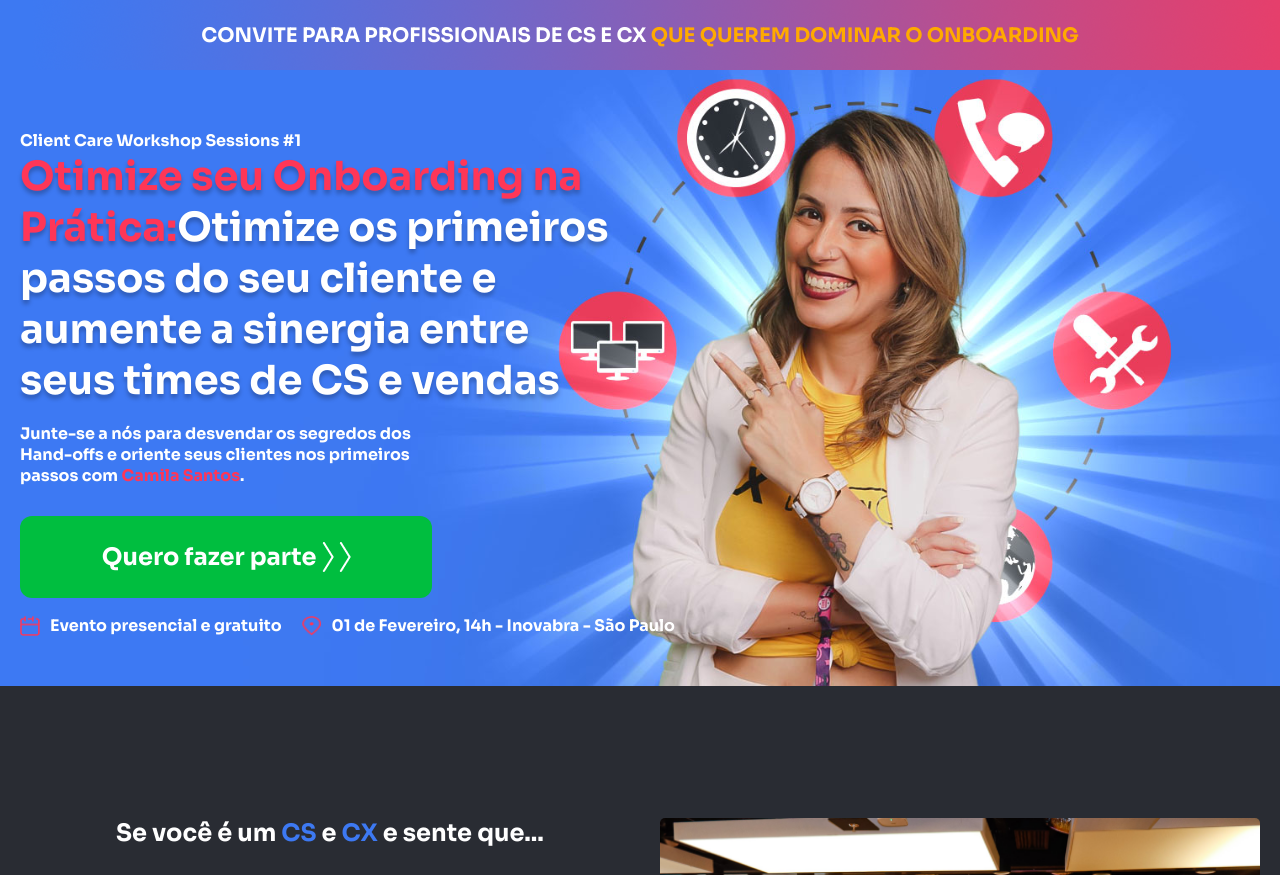
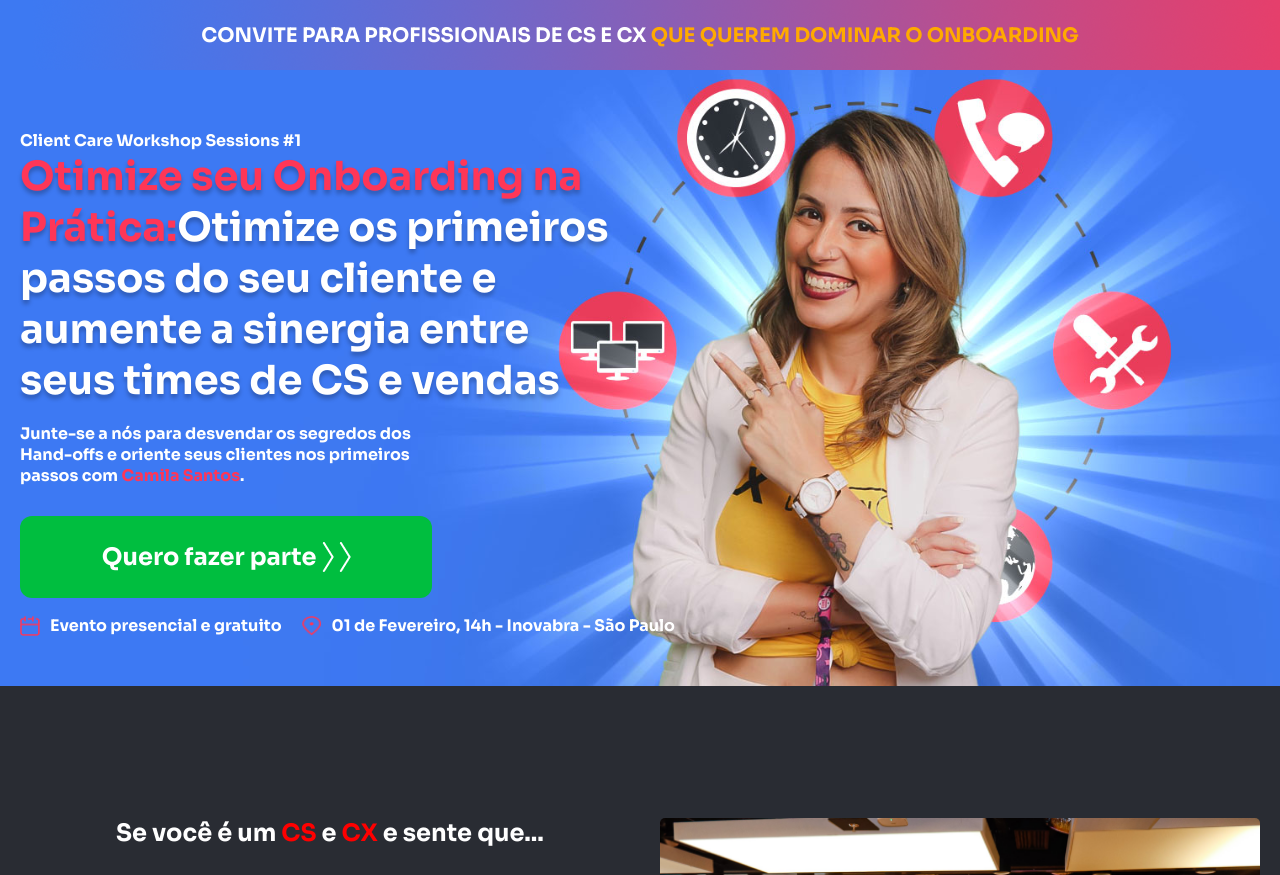
Before and after one commit to Lip3Bazinga/usedesk, a plain HTML site: page index.html in a window 1280 px wide. Shown: the top 875 px of the page. Drawn offline with nearby package versions, Linux system fonts and the light colour scheme; a script that the page names is missing.

Commit message:
Update index.html

```diff
--- a/index.html
+++ b/index.html
@@ -38,7 +38,7 @@
       --white: #FFFFFF;
       --red: #FF3657;
       --green: #00BE3F;
-      --blue: #3D79F2;
+      --blue: red;
       --black: #000000;
       --gray: #292C33;
       --background-color-white: #F6F6F6;
```
